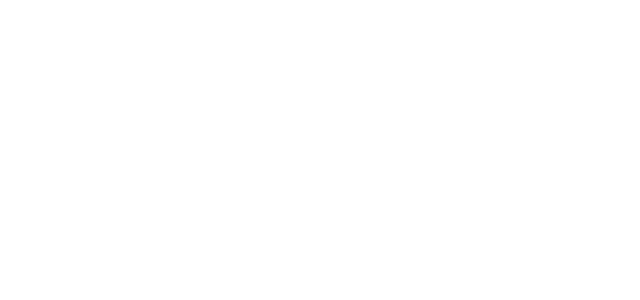
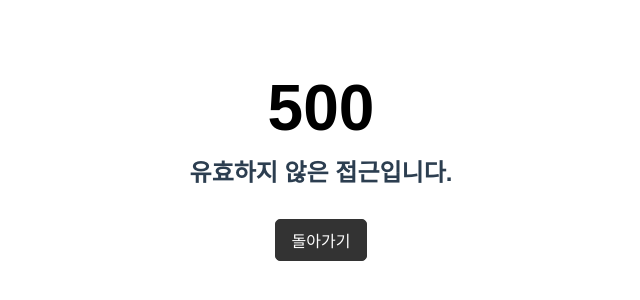
Before and after one commit to sunggyu-jeong/news-scraper, a Vue app: page /error in a window 1280 px wide. Before the commit this address had no page. Shown: the part 234-534 px from the top of the page, without its empty margins (319-959 px from the left). Built offline with nearby package versions, Linux system fonts and the light colour scheme.

Commit message:
feat(router): 오류 발생 뷰, 결과 뷰 개발

```diff
--- a/src/renderer/router/index.js
+++ b/src/renderer/router/index.js
@@ -1,11 +1,26 @@
 import { createRouter, createWebHistory } from "vue-router";
+import { computed } from "vue";
+import { useStore } from "vuex";
+import { isEmpty } from "@/shared/utils";
 import SearchView from "../views/SearchView.vue";
+import ResultView from "../views/ResultView.vue";
+import ErrorView from "../views/ErrorView.vue";
 
 const routes = [
   {
     path: "/",
     name: "search",
     component: SearchView,
+  },
+  {
+    path: "/results",
+    name: "results",
+    component: ResultView,
+  },
+  {
+    path: "/error",
+    name: "error",
+    component: ErrorView,
   },
 ];
 
@@ -14,4 +29,14 @@
   routes,
 });
 
+router.beforeEach((to, from, next) => {
+  const store = useStore();
+  const news = computed(() => store.getters.getNews);
+  if (to.path === "/results" && isEmpty(news?.value)) {
+    next({ name: "error", query: { message: "403" } });
+  } else {
+    next();
+  }
+});
+
 export default router;
--- a/src/renderer/server/controller/scraper.js
+++ b/src/renderer/server/controller/scraper.js
@@ -54,9 +54,9 @@
     const searchUrl = `https://search.naver.com/search.naver?where=news&query=${encodeURIComponent(
       query
     )}&ds=${startDate}&de=${endDate}&sort=0&field=0&photo=0&nso=so%3Ar%2Cp%3Afrom${startDate.replace(
-      /-/g,
+      /\./g,
       ""
-    )}to${endDate.replace(/-/g, "")}`;
+    )}to${endDate.replace(/\./g, "")}`;
     console.log(">>>>>>>> searchUrl", searchUrl);
     await page.goto(searchUrl, { waitUntil: "networkidle2" });
     let scrollAttempts = 0;
--- /dev/null
+++ b/src/renderer/views/ErrorView.vue
@@ -0,0 +1,59 @@
+<template>
+  <div class="error-view">
+    <h1 class="error-code">{{ message }}</h1>
+    <h3 class="error-message">유효하지 않은 접근입니다.</h3>
+    <button class="error-return" @click="handleReturn">돌아가기</button>
+  </div>
+</template>
+
+<script setup>
+import { useRouter } from "vue-router";
+
+// Vue Router를 가져옵니다.
+const router = useRouter();
+// URL 쿼리에서 오류 message 값을 가져옵니다.
+const message = router?.query?.message || "500";
+
+/**
+ * 돌아가기 버튼을 클릭했을 때, 이벤트를 핸들링합니다.
+ *
+ * 메인화면으로 이동합니다.
+ */
+const handleReturn = () => {
+  router.replace("/");
+};
+</script>
+
+<style lang="scss" scoped>
+.error-view {
+  display: flex;
+  flex-direction: column;
+  justify-content: center;
+  align-items: center;
+  height: 100vh;
+  font-size: 1.5rem;
+  .error-code {
+    font-size: 4rem;
+    color: black;
+    margin: 0;
+    font-weight: Bold;
+    font-family: "Arial";
+  }
+  .error-message {
+    margin: 15px;
+    margin-top: 0.5rem;
+    font-size: 1.5rem;
+  }
+
+  .error-return {
+    margin-top: 1rem;
+    padding: 0.5rem 1rem;
+    border: 1px solid #333;
+    border-radius: 5px;
+    background-color: #333;
+    color: white;
+    cursor: pointer;
+    font-size: 1rem;
+  }
+}
+</style>
--- /dev/null
+++ b/src/renderer/views/ResultView.vue
@@ -0,0 +1,21 @@
+<template>
+  <div>결과 뷰 입니다.</div>
+</template>
+
+<script setup>
+import { computed, onMounted } from "vue";
+import { useStore } from "vuex";
+
+// Vuex store에서 news state를 가져옵니다.
+const store = useStore();
+// 뉴스 검색 결과를 가져옵니다.
+const news = computed(() => store.getters.news);
+
+onMounted(() => {
+  console.log(news.value, "페이지 로드 완료");
+});
+</script>
+
+<!-- <style lang="scss" scoped>
+
+</style> -->
--- a/src/renderer/views/SearchView.vue
+++ b/src/renderer/views/SearchView.vue
@@ -22,17 +22,32 @@
         @keypress.enter="handleSearch"
       />
     </div>
+    <div class="pre-search-form">
+      <button class="pre-search-list" @click="test">검색정보 설정</button>
+    </div>
   </div>
 </template>
 
 <script setup>
+import { isEmpty } from "@/shared/utils";
 import { computed, ref, watch } from "vue";
+import { useRouter } from "vue-router";
 import { useStore } from "vuex";
 
+// 검색어를 저장하는 변수
 const searchQuery = ref("");
+// Vuex store에서 news state를 가져옵니다.
 const store = useStore();
+// news state를 computed property로 가져옵니다.
 const news = computed(() => store.getters.news);
+// Vue Router를 가져옵니다.
+const router = useRouter();
 
+/**
+ * 검색어를 입력하고 엔터를 누르면 검색을 수행합니다.
+ *
+ * @throws {Error}
+ */
 const handleSearch = async () => {
   try {
     store.dispatch("toggleLoading", true);
@@ -41,7 +56,7 @@
       startDate: "2024.12.01",
       endDate: "2024.12.31",
     });
-    window.electron.ipcRenderer.send("show-notification", {
+    window?.electron?.ipcRenderer?.send("show-notification", {
       title: "검색 완료",
       body: "뉴스 검색이 완료되었습니다.",
     });
@@ -52,8 +67,18 @@
   }
 };
 
+const test = () => {
+  router.push("/results");
+};
+
 watch(news, (newValue) => {
-  console.log("News updated:", newValue);
+  // 검색 결과가 없으면 메세지를 표출 한 후 종료합니다.
+  if (isEmpty(newValue)) {
+    console.log("검색 결과가 없습니다.");
+    return;
+  }
+  // 검색 결과가 있으면 "/result" 경로로 이동합니다.
+  router.push("/results");
 });
 </script>
 
@@ -103,5 +128,19 @@
       align-items: center;
     }
   }
+  .pre-search-form {
+    display: flex;
+    justify-content: center;
+    margin-top: 20px;
+    .pre-search-list {
+      padding: 10px 20px;
+      width: auto;
+      background-color: #fff;
+      border: 0;
+      text-decoration: underline blue;
+      text-underline-offset: 3px;
+      color: blue;
+    }
+  }
 }
 </style>
```
